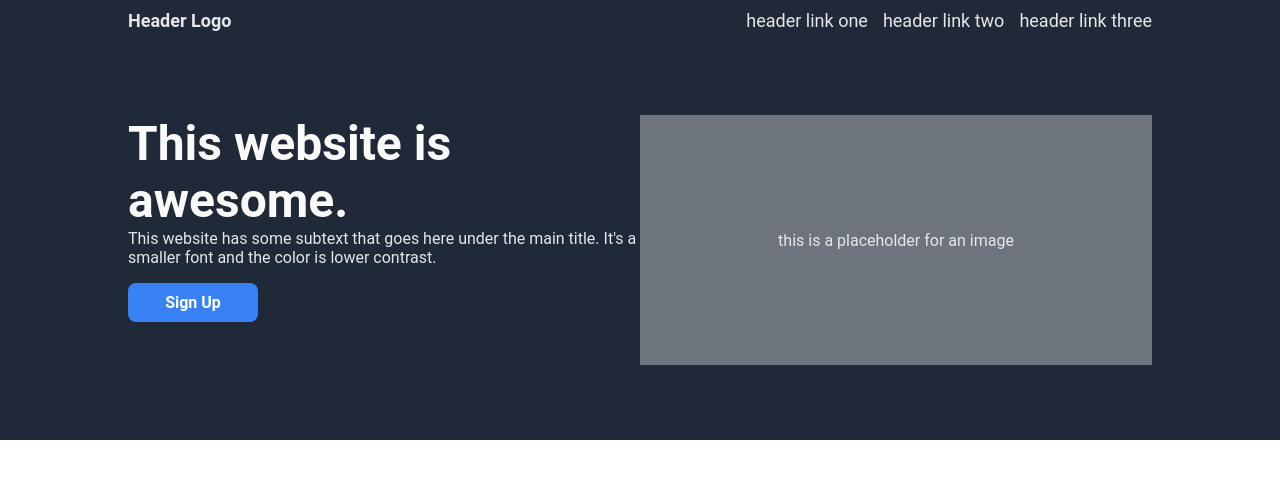
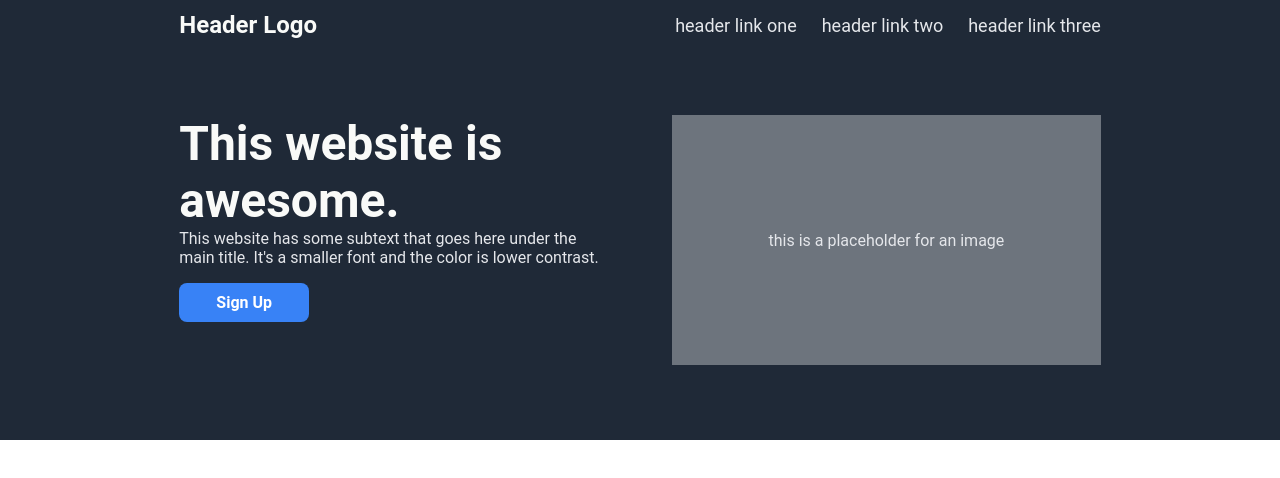
Before and after one commit to kneebough/landing-page, a plain HTML site: page index.html in a window 1280 px wide. Drawn offline with Linux system fonts and the light colour scheme.

Commit message:
Cleaned up css

```diff
--- a/assets/css/style.css
+++ b/assets/css/style.css
@@ -1,50 +1,48 @@
 body {
-    background-color: #FFFFFF;
     padding: 0;
     margin: 0;
-    text-align: center;
     font-family: 'Roboto', arial;
   }
 
-  .herotitle {
-    font-size: 48px;
-    font-weight: bold;
-    color: #f9faf8;
-  }
-
-  .container {
+.one {
   display: flex;
   flex-direction: column;
 }
 
-  .header {
+.topbar {
   width: 100%;
   height: 30px;
   display: flex;
   justify-content: space-between;
   background-color: #1F2937;
-    color: #e5e7eb;
-    align-items: start;
+  align-items: center;
   padding-top: 10px;
 }
 
 .headerlogo {
-    font-size: 18px;
+  font-size: 24px;
   font-weight: bold;
   text-align: left;
-    padding-left: 10%;
+  margin-left: 14%;
+  color: #f9faf8;
 }
 
 .headerlinkgroup {
   display: flex;
   flex: 1 1 auto;
-    justify-content: right;
-    padding-right: 10%;
+  justify-content: flex-end;
+  margin-right: 14%;
+
 }
 
 .headerlink {
   font-size: 18px;
-    margin-left: 15px;
+  color: #e5e7eb;
+  margin-left: 25px;
+}
+
+.two {
+  display: flex;
 }
 
 .hero {
@@ -60,17 +58,15 @@ body {
 
 .herotext {
   width: 50%;
-    padding-left: 10%;
+  margin-left: 14%;
+  padding-right: 5%;
   text-align: left;
 }
 
-  .heroimg {
-    width: 50%;
-    margin-right: 10%;
-    display: flex;
-    align-items: center;
-    justify-content: center;
-    background-color: #6d747d;
+.herotitle {
+  font-size: 48px;
+  font-weight: bold;
+  color: #f9faf8;
 }
 
 .herobutton {
@@ -85,3 +81,12 @@ body {
   text-decoration: none;
   font-weight: bold;
 }
+
+.heroimg {
+  width: 50%;
+  margin-right: 14%;
+  display: flex;
+  align-items: center;
+  justify-content: center;
+  background-color: #6d747d;
+}
--- a/index.html
+++ b/index.html
@@ -7,8 +7,8 @@
     <link rel="stylesheet" href="assets/css/style.css">
   </head>
   <body>
-    <div class="container">
-      <div class="header">
+    <div class="one">
+      <div class="topbar">
         <div class="headerlogo">Header Logo</div>
         <div class="headerlinkgroup">
           <div class="headerlink">header link one</div>
@@ -16,6 +16,8 @@
           <div class="headerlink">header link three</div>
         </div>
       </div>
+    </div>
+    <div class="two">
       <div class="hero">
         <div class="herotext">
           <div class="herotitle">This website is awesome.</div>
```
Lines whose indentation alone changed are shown as unchanged.
